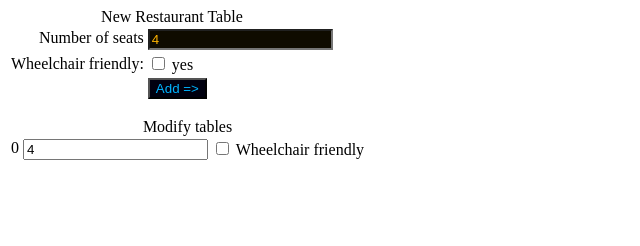
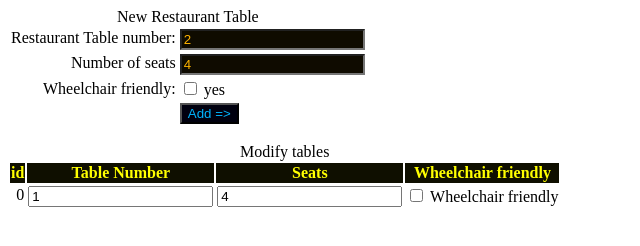
Before and after one commit to Spectrum-McRaj/Restaurant-Hans, a plain HTML site: page clientside/man_table.html in a window 1280 px wide. Both pictures are taken after a click on the input "Add =>". Shown: the whole page, without its empty margins (0-640 px from the left). Drawn offline with Linux system fonts and the light colour scheme.

Commit message:
tafelnummers

```diff
--- a/clientside/man_table.html
+++ b/clientside/man_table.html
@@ -40,8 +40,13 @@ const processed = []
 const process=()=>{
   let newtable={ id:processed.length,
     seats:Number(document.getElementById('seats').value),
-    wchfriendly:document.getElementById('wchfriendly').checked
+    wchfriendly:document.getElementById('wchfriendly').checked,
+    tabnumber:document.getElementById("tabnumber").value
   }
+  let n=Number(document.getElementById("tabnumber").value)+1;
+  if(isNaN(n)) n=1;
+  tabnumber:document.getElementById("tabnumber").value=n;
+
   processed.push(newtable);
   //document.getElementById('prototype').innerHTML="<hr width=80%>"+JSON.stringify(processed).replace(/\}\,/g,"},<br>",-1);
   console.clear();
@@ -52,6 +57,7 @@ const process=()=>{
 let nieuwetafel = `
    <table>
       <caption>New Restaurant Table</caption>
+      <tr valign=top><td align=right>Restaurant Table number:</td><td><input style='color:#ffb400; background-color:#0f0b00;' type=text id=tabnumber value='1'></td></tr>
          <tr valign=top><td align=right>Number of seats</td><td><input style='color:#ffb400; background-color:#0f0b00;' type=text id=seats value='4'></td></tr>
          <tr><td align=right>Wheelchair friendly:</td><td><input value=1 id='wchfriendly' name='wchfriendly' type=checkbox> yes</td></tr>
          <tr><td></td><td><input style='color:#00b4ff; background-color:#00000f;' onclick='process();' type=submit value=\"Add =>\"></td></tr>
@@ -62,17 +68,19 @@ let nieuwetafel = `
 tafelcontent.innerHTML=nieuwetafel;
 
 const tablelist=()=>{
-  let o="<caption>Modify tables</caption>\n"
+  let o="<caption>Modify tables</caption><tr style='color:#ffff00; background:#0f0f00;'><th>id</th><th>Table Number</th><th>Seats</th><th>Wheelchair friendly</th></tr>\n"
   let checked={true:"checked",false:""}
   for (let id=0;id<processed.length;id++){
     o+="<tr valign=top><td align=right>";
     o+=id;
-    o+="</td><td><input type=text id=\"eseats"+id+"\" value=\""+processed[id].seats+"\" onchange='processed["+id+"].seats=document.getElementById(\"eseats"+id+"\").value;'></td>";
+    o+="</td>";
+    o+="<td><input type=text id=\"tabn"+id+"\" value=\""+processed[id].tabnumber+"\" onchange='processed["+id+"].tabnumber=document.getElementById(\"tabn"+id+"\").value;'></td>";
+    o+="<td><input type=text id=\"eseats"+id+"\" value=\""+processed[id].seats+"\" onchange='processed["+id+"].seats=document.getElementById(\"eseats"+id+"\").value;'></td>";
     o+="<td><input type=checkbox id='ewcf"+id+"' "+checked[processed[id].wchfriendly]+" onclick='processed["+id+"].wchfriendly=document.getElementById(\"ewcf"+id+"\").checked;'> Wheelchair friendly</td>";
 //    o+="<td><input type=checkbox id='ewcf"+id+"' "+checked[processed[id].wchfriendly]+" onclick='processed["+id+"].wchfriendly=!processed["+id+"].wchfriendly;'> Wheelchair friendly</td>";
     o+="</tr>\n";
   }
-  console.log(o); // debug;
+  //console.log(o); // debug;
   tafeledit.innerHTML=o;
 }
 </script>
```
